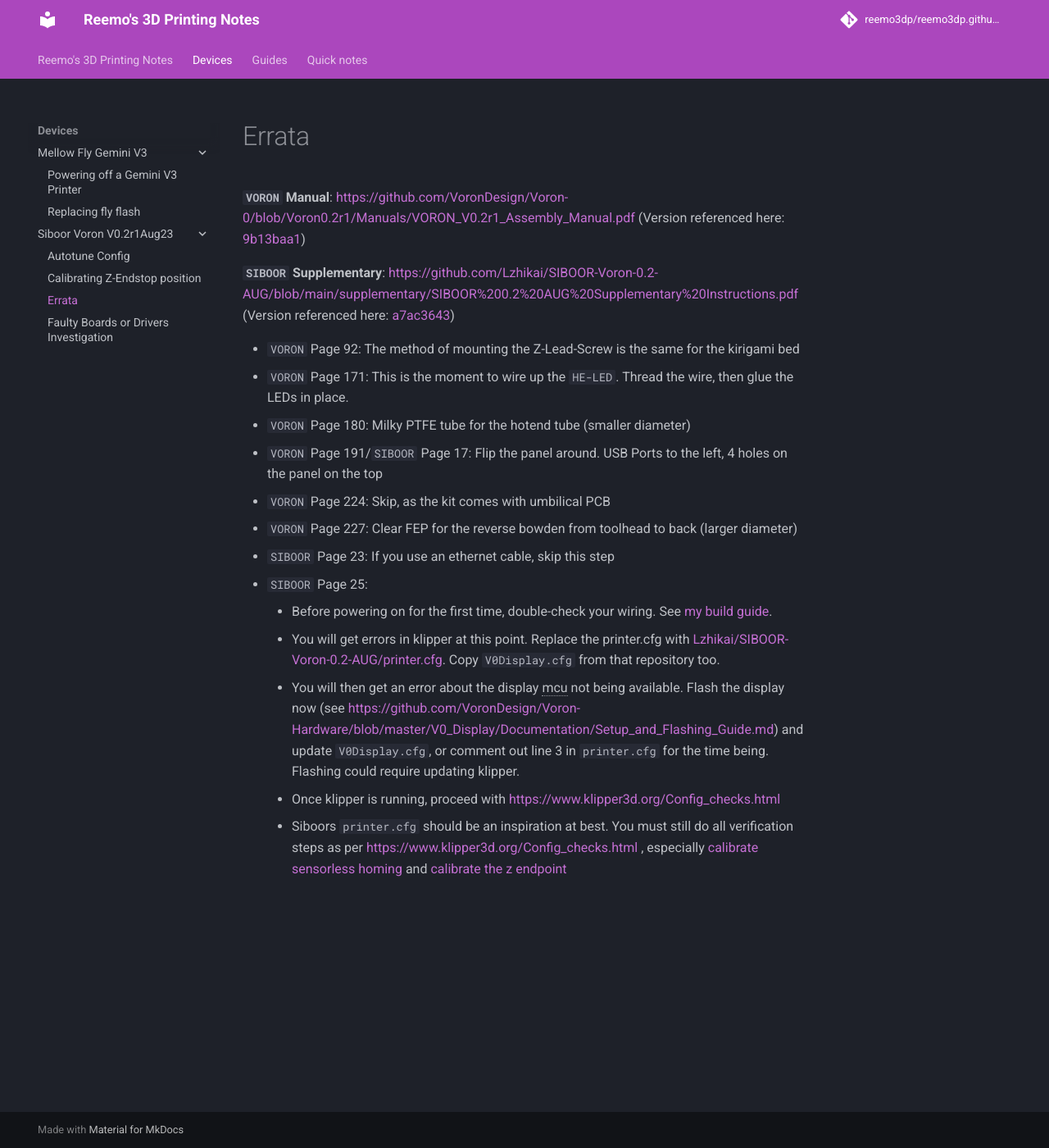
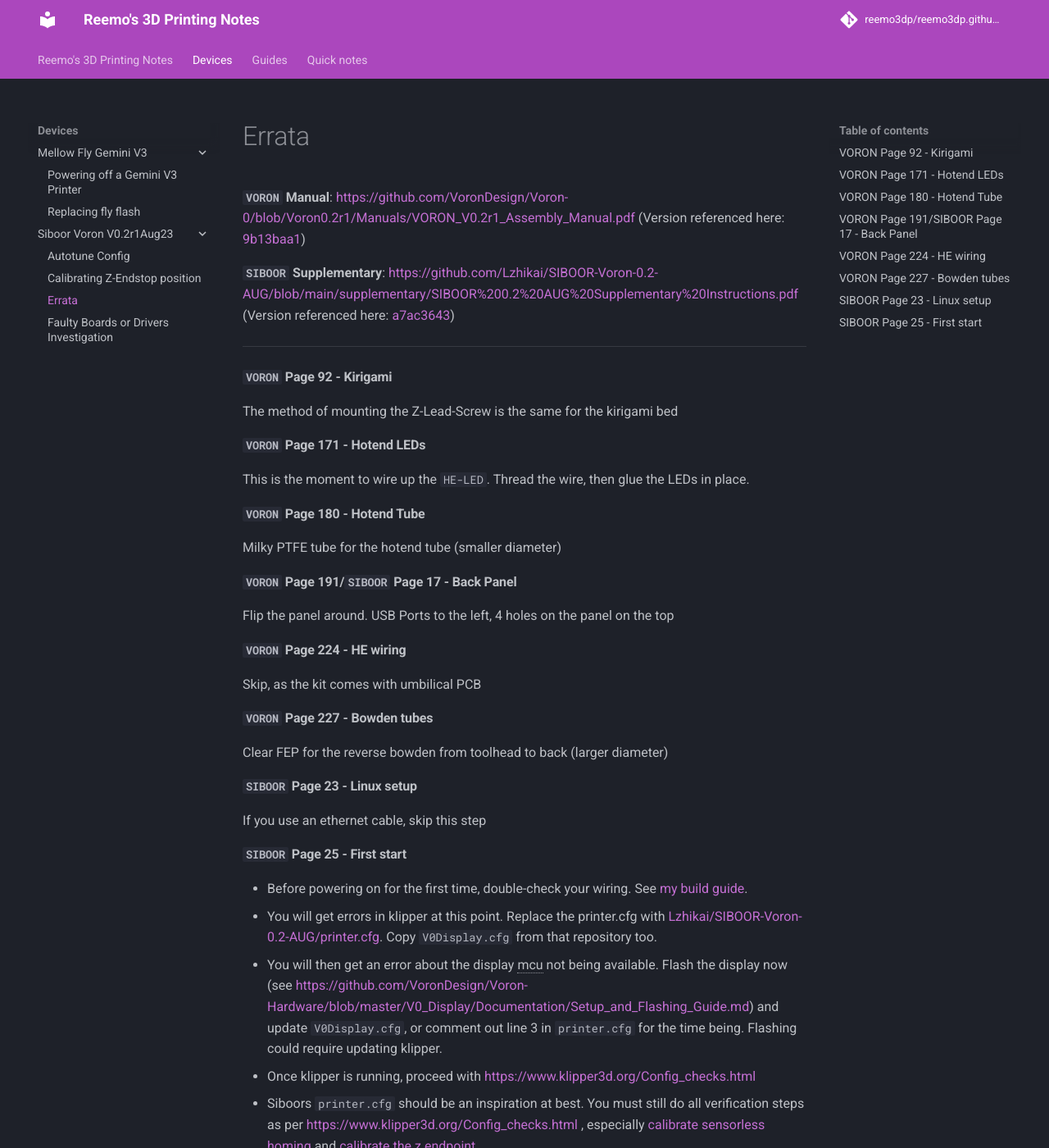
Before and after one commit to reemo3dp/reemo3dp.github.io, an MkDocs documentation site: the page built from docs/devices/Siboor-Voron-V0.2r1Aug23/errata.md, in a window 1280 px wide and 1400 px high. Shown: the whole window at 82% size. Built offline with MkDocs 1.6.1 and Material for MkDocs 9.7.7, drawn with Linux system fonts in a browser that asks for light colours; plug-ins that fetch from the network failed and are left out; comment, search, counter and statistics services are not loaded.

Commit message:
Make errata linkable

```diff
--- a/docs/devices/Siboor-Voron-V0.2r1Aug23/errata.md
+++ b/docs/devices/Siboor-Voron-V0.2r1Aug23/errata.md
@@ -4,16 +4,40 @@
 
 **`SIBOOR` Supplementary**: <https://github.com/Lzhikai/SIBOOR-Voron-0.2-AUG/blob/main/supplementary/SIBOOR%200.2%20AUG%20Supplementary%20Instructions.pdf> (Version referenced here: [a7ac3643](https://github.com/Lzhikai/SIBOOR-Voron-0.2-AUG/blob/a7ac3643d21dcb62dc93d0c126f8b84060b94258/supplementary/SIBOOR%200.2%20AUG%20Supplementary%20Instructions.pdf))
 
-- `VORON` Page 92: The method of mounting the Z-Lead-Screw is the same for the kirigami bed
-- `VORON` Page 171: This is the moment to wire up the `HE-LED`. Thread the wire, then glue the LEDs in place.
-- `VORON` Page 180: Milky PTFE tube for the hotend tube (smaller diameter)
-- `VORON` Page 191/`SIBOOR` Page 17: Flip the panel around. USB Ports to the left, 4 holes on the panel on the top
-- `VORON` Page 224: Skip, as the kit comes with umbilical PCB
-- `VORON` Page 227: Clear FEP for the reverse bowden from toolhead to back (larger diameter)
-- `SIBOOR` Page 23: If you use an ethernet cable, skip this step
-- `SIBOOR` Page 25:
-    - Before powering on for the first time, double-check your wiring. See [my build guide](../../guides/build_guide.md).
-    - You will get errors in klipper at this point. Replace the printer.cfg with [Lzhikai/SIBOOR-Voron-0.2-AUG/printer.cfg](https://github.com/Lzhikai/SIBOOR-Voron-0.2-AUG/blob/main/printer.cfg). Copy `V0Display.cfg` from that repository too.
-    - You will then get an error about the display mcu not being available. Flash the display now (see <https://github.com/VoronDesign/Voron-Hardware/blob/master/V0_Display/Documentation/Setup_and_Flashing_Guide.md>) and update `V0Display.cfg`, or comment out line 3 in `printer.cfg` for the time being. Flashing could require updating klipper.
-    - Once klipper is running, proceed with <https://www.klipper3d.org/Config_checks.html>
-    - Siboors `printer.cfg` should be an inspiration at best. You must still do all verification steps as per https://www.klipper3d.org/Config_checks.html , especially [calibrate sensorless homing](https://www.klipper3d.org/TMC_Drivers.html#sensorless-homing) and [calibrate the z endpoint](./calibrating_z_height.md)
+---
+
+#### `VORON` Page 92 - Kirigami
+
+The method of mounting the Z-Lead-Screw is the same for the kirigami bed
+
+#### `VORON` Page 171 - Hotend LEDs
+
+This is the moment to wire up the `HE-LED`. Thread the wire, then glue the LEDs in place.
+
+#### `VORON` Page 180 - Hotend Tube
+
+Milky PTFE tube for the hotend tube (smaller diameter)
+
+#### `VORON` Page 191/`SIBOOR` Page 17 - Back Panel
+
+Flip the panel around. USB Ports to the left, 4 holes on the panel on the top
+
+#### `VORON` Page 224 - HE wiring
+
+Skip, as the kit comes with umbilical PCB
+
+#### `VORON` Page 227 - Bowden tubes
+
+Clear FEP for the reverse bowden from toolhead to back (larger diameter)
+
+#### `SIBOOR` Page 23 - Linux setup
+
+If you use an ethernet cable, skip this step
+
+#### `SIBOOR` Page 25 - First start
+
+- Before powering on for the first time, double-check your wiring. See [my build guide](../../guides/build_guide.md).
+- You will get errors in klipper at this point. Replace the printer.cfg with [Lzhikai/SIBOOR-Voron-0.2-AUG/printer.cfg](https://github.com/Lzhikai/SIBOOR-Voron-0.2-AUG/blob/main/printer.cfg). Copy `V0Display.cfg` from that repository too.
+- You will then get an error about the display mcu not being available. Flash the display now (see <https://github.com/VoronDesign/Voron-Hardware/blob/master/V0_Display/Documentation/Setup_and_Flashing_Guide.md>) and update `V0Display.cfg`, or comment out line 3 in `printer.cfg` for the time being. Flashing could require updating klipper.
+- Once klipper is running, proceed with <https://www.klipper3d.org/Config_checks.html>
+- Siboors `printer.cfg` should be an inspiration at best. You must still do all verification steps as per https://www.klipper3d.org/Config_checks.html , especially [calibrate sensorless homing](https://www.klipper3d.org/TMC_Drivers.html#sensorless-homing) and [calibrate the z endpoint](./calibrating_z_height.md)
```
